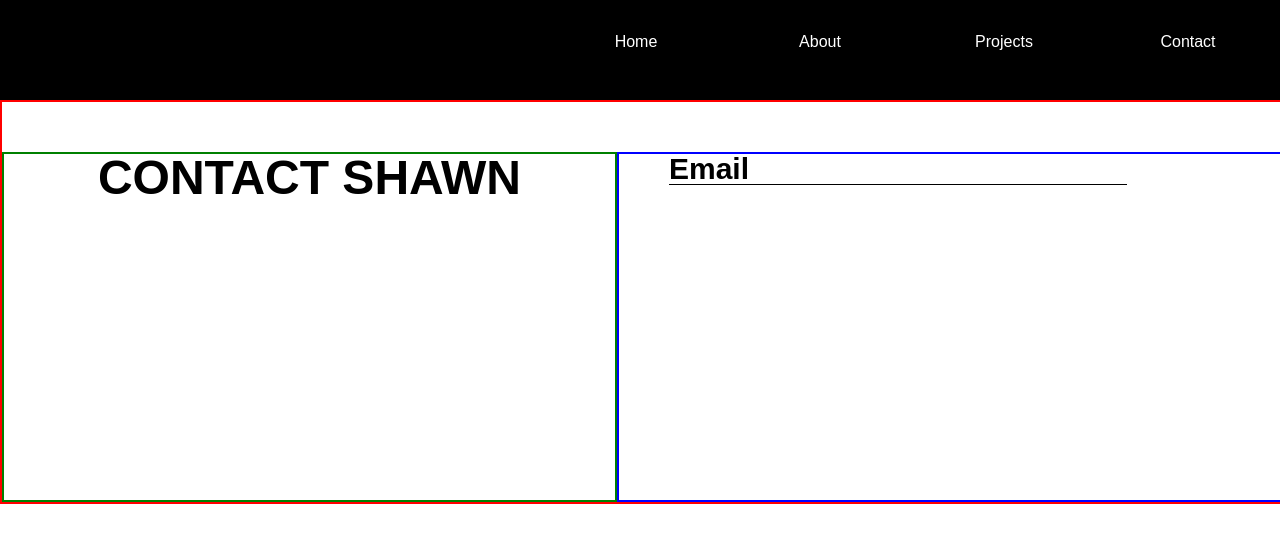
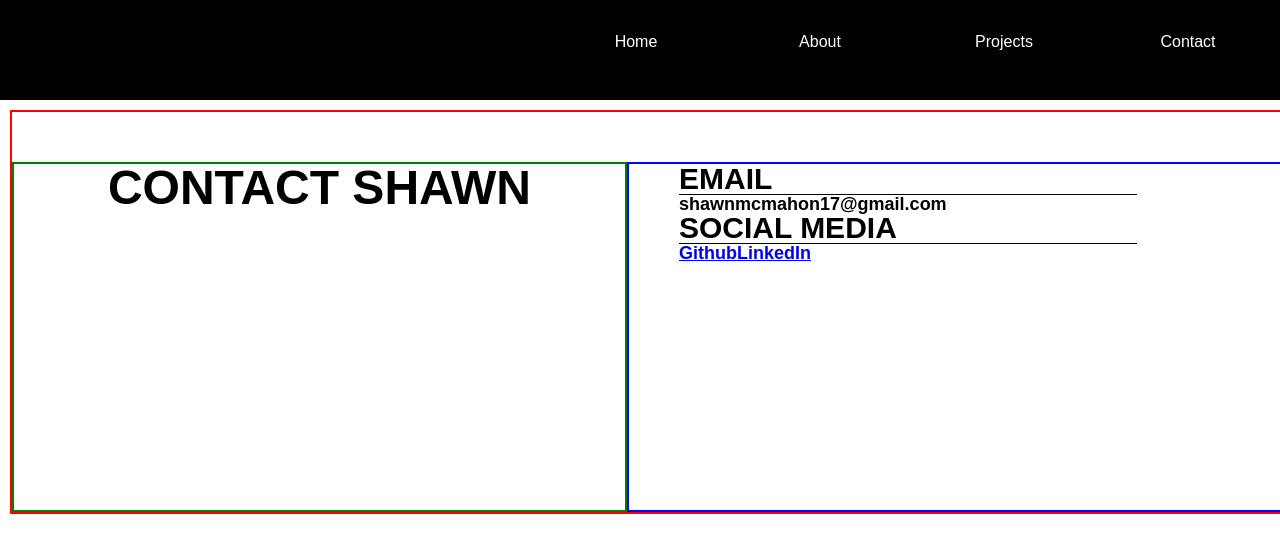
Before and after one commit to shawnmcmahon/portfolio, a React (Create React App) app: page /contact in a window 1280 px wide. Shown: the top 552 px of the page. Built offline with nearby package versions, Linux system fonts and the light colour scheme.

Commit message:
Push up whatI have so far

```diff
--- a/src/Components/Contact/Contact.css
+++ b/src/Components/Contact/Contact.css
@@ -20,7 +20,6 @@
 
 .contact-info {
   font-family: 'Prompt', sans-serif;
-  font-size: 30px;
   font-weight: 600;
   line-height: 1;
   border: 2px blue solid;
@@ -29,10 +28,23 @@
   display: flex;
   text-align: start;
   padding-left: 50px;
+  flex-direction: column;
 }
 
-.email-container {
+.label-container {
   border-bottom: 1px solid #000;
   width: 75%;
   height: 30px;
+  font-size: 30px;
 }
+
+.contact-container {
+  font-size: 18px;
+  font-weight: 200;
+  margin: 10px;
+  display: flex;
+}
+
+.contact {
+  width: 100%;
+}
--- a/src/Components/Contact/Contact.js
+++ b/src/Components/Contact/Contact.js
@@ -8,10 +8,23 @@ const Contact = () => {
           CONTACT SHAWN
         </div>
         <div className="contact-info">
-          <div className="email-container">
-            Email
+          <div className="label-container">
+            EMAIL
           </div>
-
+          <div clasName="contact-container">
+            shawnmcmahon17@gmail.com
+          </div>
+          <div className="label-container">
+            SOCIAL MEDIA
+          </div>
+          <div clasName="contact-container">
+          <a href="https://github.com/shawnmcmahon" className="contact">
+              Github
+          </a>
+          <a href="https://www.linkedin.com/in/shawnpmcmahon/" className="contact">
+              LinkedIn
+          </a>
+          </div>
         </div>
       </section>
     </div>
```
